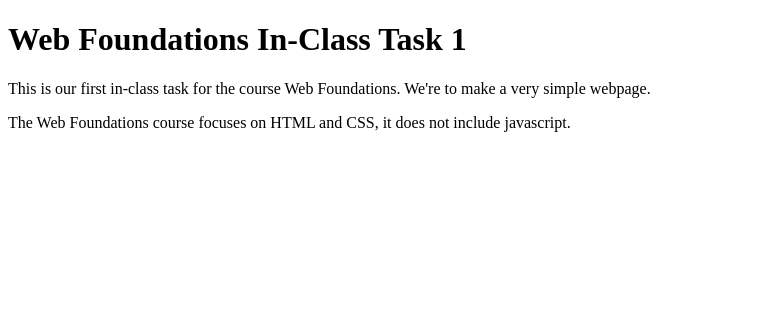
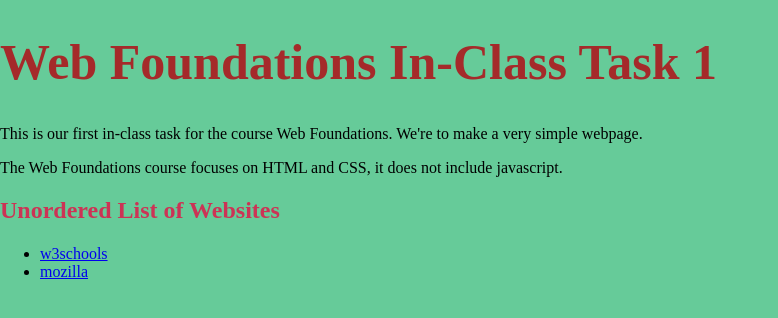
Before and after one commit to Mhaq1306/InClass-Task-1, a plain HTML site: page index.html in a window 1280 px wide. Shown: the whole page, without its empty margins (0-778 px from the left). Drawn offline with Linux system fonts and the light colour scheme.

Commit message:
In-Class 2, using CSS exigt exit

```diff
--- a/index.html
+++ b/index.html
@@ -13,15 +13,32 @@
         Mhaq1306@conestogac.on.ca
     -->
 
+    <link rel="stylesheet" href="CSS/styles.css">
+    <link rel="stylesheet" href="CSS/normalize.css">
+
+    <style>
+        ol{
+            list-style-type: circle;
+            line-height: 80%;
+            color: rgb (5, 50, 255);
+        }
+    </style>
+
 </head>
 
 <body>
 
-
-    <h1> Web Foundations In-Class Task 1 </h1>
+    <h1 style="color: brown; font-size: 50px;"> Web Foundations In-Class Task 1 </h1>
 
     <p>This is our first in-class task for the course Web Foundations. We're to make a very simple webpage. </p>
     <p>The Web Foundations course focuses on HTML and CSS, it does not include javascript.</p>
 
+    <h2> Unordered List of Websites </h2>
+
+    <ul>
+        <li> <a href="https://www.w3schools.com/">w3schools</a></li>
+        <li> <a href="https://developer.mozilla.org/en-US/">mozilla</a></li>
+    </ul>
+
 </body>
 </html>
```
